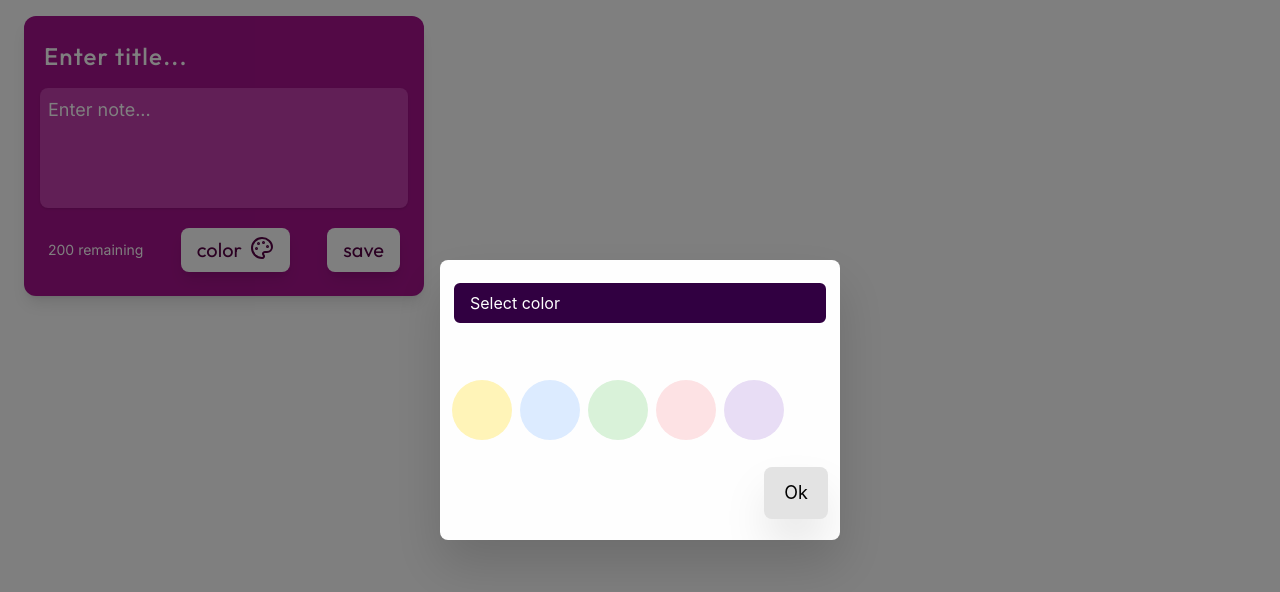
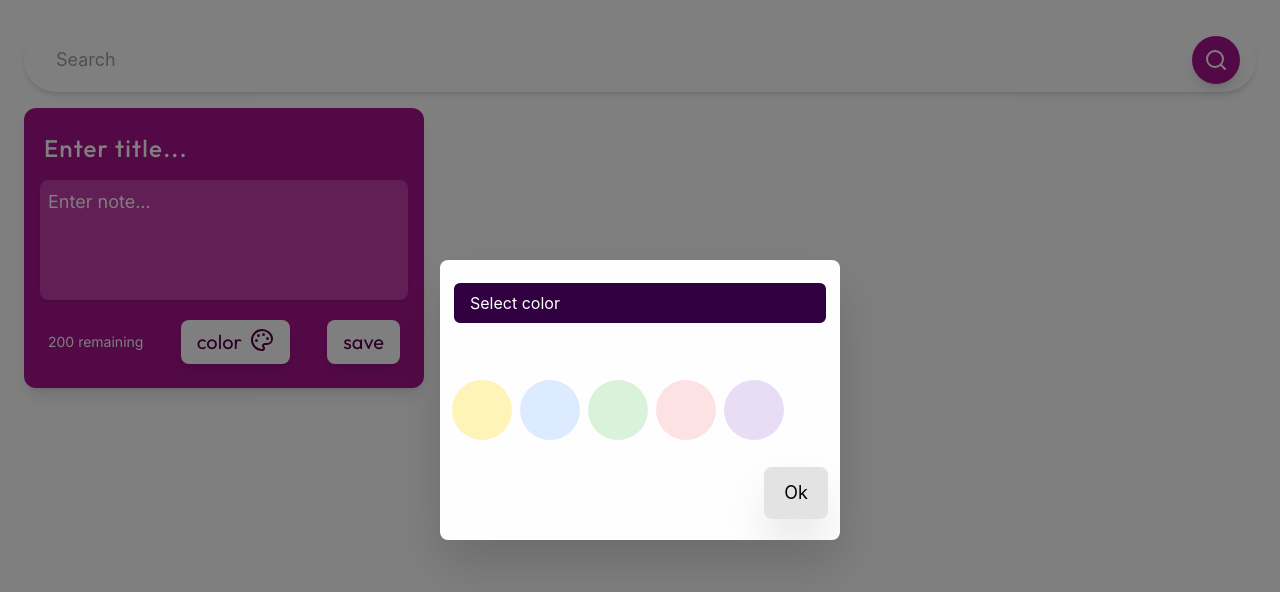
Before and after one commit to va1shakh/stickyNote, a React (Vite) app: page / in a window 1280 px wide. Both pictures are taken after a click on the button "color". Shown: the top 592 px of the page. Built offline with nearby package versions, Linux system fonts and the light colour scheme.

Commit message:
search bar implemented

```diff
--- a/src/App.jsx
+++ b/src/App.jsx
@@ -1,10 +1,12 @@
 import { useEffect, useState } from "react"
 import NoteList from "./component/NoteList"
 import ColorSelector from "./component/ColorSelector";
+import SearchBar from "./component/SearchBar";
 
 function App(){
     const [isOpen, setIsOpen] = useState(false);
     const [selectedColor, setSelectedColor] = useState('#f1c8ff');
+    const [searchText, setSearchText] = useState('');
 
     const [notes, setNotes] = useState(() => {
         const savedNotes = JSON.parse(localStorage.getItem('notes'));
@@ -31,20 +33,40 @@ function App(){
         setNotes(deletedNotes);
     }
 
+    const filteredNotes = notes.filter((note) => {
+        return note.title.toLowerCase().includes(searchText.toLowerCase()) ||
+               note.text.toLowerCase().includes(searchText.toLowerCase())
+    })
+
+    const displayedNotes = searchText === '' ? notes:filteredNotes;
+
+    // debugging
+    // console.log(displayedNotes);
+
     return(
         <div className="mr-2 ml-2 p-4">
+            {/*search bar*/}
+            <div className="mb-4">
+                <SearchBar setSearchText = {setSearchText} />
+            </div>
+
+            {/*notes*/}
             <NoteList
-                notes = { notes }
+                displayedNotes = { displayedNotes }
                 addNote = {addNote}
                 dltNote = {dltNote}
                 setIsOpen = {setIsOpen}
             />
-            {isOpen && (<div className="fixed inset-0 flex flex-col items-center justify-center bg-black/50"> {/*color popup window*/}
+
+            {/*color popup window*/}
+            {isOpen && (<div className="fixed inset-0 flex flex-col items-center justify-center bg-black/50">
                     <ColorSelector
                         setIsOpen = {setIsOpen}
                         setSelectedColor = {setSelectedColor}
                     />
             </div>)}
+            {/* debugging */}
+            {/* <h1 className="text-red-500">{filteredNotes}</h1> */}
         </div>
     )
 }
--- a/src/component/Note.jsx
+++ b/src/component/Note.jsx
@@ -2,7 +2,7 @@ import { Trash2 } from "lucide-react";
 
 function Note({note, dltNote}) {
   return (
-    <div style={{backgroundColor: note.color}} className=" p-4 rounded-xl gap-5 flex flex-col justify-between shadow-lg"> {/* Note card */}
+    <div style={{backgroundColor: note.color}} className=" p-4 rounded-xl gap-5 flex flex-col justify-between shadow-lg wrap-break-word"> {/* Note card */}
       <h2 className="font-outfit capitalize font-medium tracking-wider text-2xl">{note.title}</h2> {/* Title */}
       <p className="font-inter text-lg whitespace-normal break-word">{note.text}</p> {/* notes */}
       <div className="flex items-center justify-between"> {/* date and delete button */}
--- a/src/component/NoteList.jsx
+++ b/src/component/NoteList.jsx
@@ -1,10 +1,10 @@
 import AddNote from "./AddNote"
 import Note from "./Note"
 
-function NoteList({notes, addNote, dltNote, setIsOpen}){
+function NoteList({displayedNotes, addNote, dltNote, setIsOpen}){
     return (
         <div className="grid grid-cols-1 sm:grid-cols-2 md:grid-cols-3 gap-4">
-            {notes.map((note) => <Note key={note.id} note = {note} dltNote={dltNote} />)}
+            {displayedNotes.map((note) => <Note key={note.id} note = {note} dltNote={dltNote} />)}
             <AddNote addNote = {addNote} setIsOpen = {setIsOpen}/>
         </div>
     )
--- /dev/null
+++ b/src/component/SearchBar.jsx
@@ -0,0 +1,21 @@
+import { Search } from "lucide-react";
+function SearchBar({ setSearchText }) {
+  return (
+    <div className="mt-3 w-full mr-auto ml-auto ">
+      <div className="px-2 flex items-center bg-white shadow-md rounded-full">
+        <input
+          className="rounded-l-sm w-full py-2 px-6 text-gray-700 text-lg focus:outline-none"
+          type="text"
+          placeholder="Search"
+          onChange={(e) => setSearchText(e.target.value) }
+        />
+        <div className="p-2">
+          <button className="bg-[#a6138d] text-white rounded-full p-2 hover:bg-[#d428b8] focus:outline-none w-12 h-12 flex items-center justify-center shadow-lg cursor-pointer">
+            <Search />
+          </button>
+        </div>
+      </div>
+    </div>
+  );
+}
+export default SearchBar;
```
